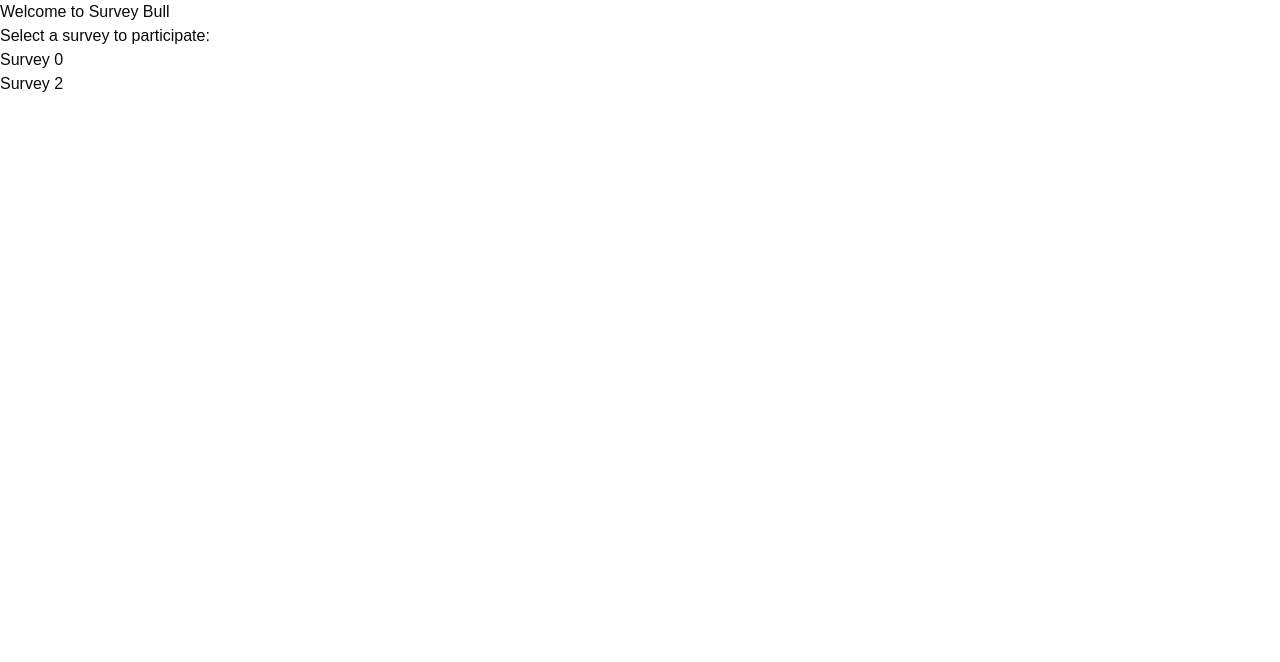
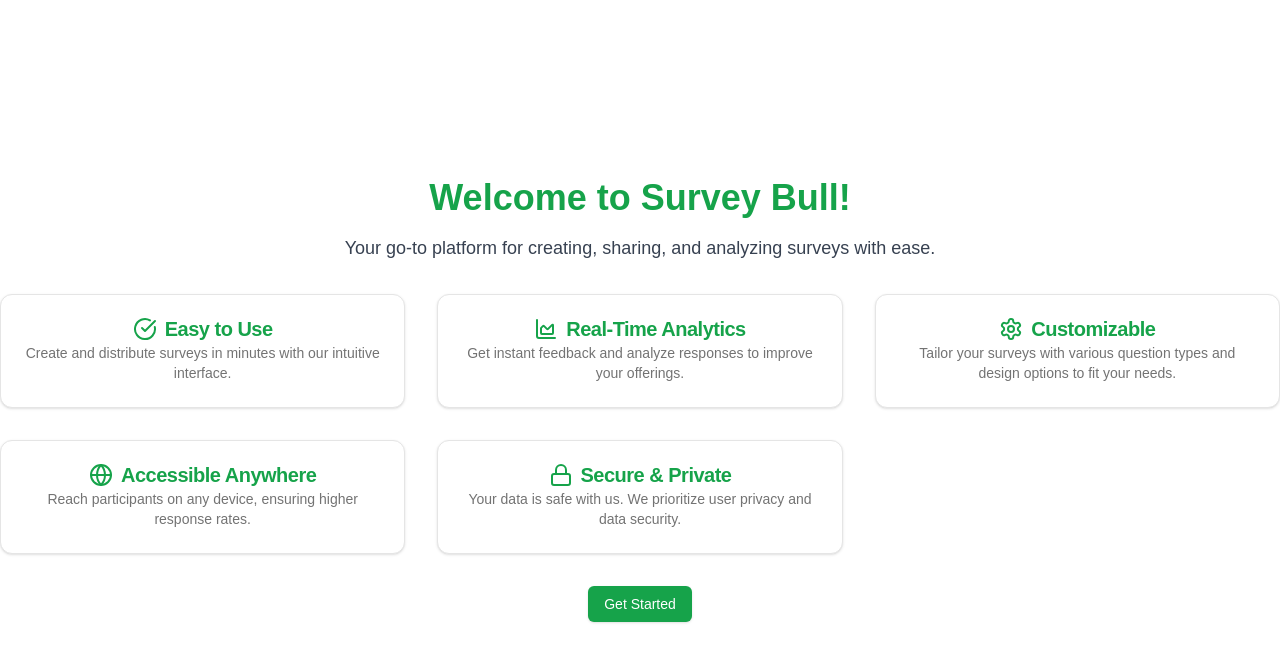
Before and after one commit to surajshivkumar/Survey-Bull, a Next.js app: page / in a window 1280 px wide. Shown: the top 662 px of the page. Built offline with nearby package versions, Linux system fonts and the light colour scheme.

Commit message:
home page added

```diff
--- a/app/page.tsx
+++ b/app/page.tsx
@@ -1,20 +1,103 @@
-// app/page.tsx
-import Link from "next/link";
+"use client";
 
-export default function Home() {
+import { Button } from "./components/ui-page/button";
+import {
+  Card,
+  CardContent,
+  CardTitle,
+  CardDescription,
+} from "./components/ui-page/card";
+import {
+  CheckCircle,
+  ChartArea,
+  FileSliders,
+  Globe,
+  Lock,
+  Settings,
+} from "lucide-react"; // Make sure to import the icon
+
+export default function HomePage() {
   return (
-    <div>
-      <h1>Welcome to Survey Bull</h1>
-      <p>Select a survey to participate:</p>
-      <ul>
-        <li>
-          <Link href="/surveys/1">Survey 0</Link>
-        </li>
-        <li>
-          <Link href="/surveys/2">Survey 2</Link>
-        </li>
-        {/* Add more survey links as needed */}
-      </ul>
-    </div>
+    <main className="flex flex-col items-center justify-center min-h-screen bg-white text-gray-900">
+      <h1 className="text-4xl font-bold text-green-600 mb-4">
+        Welcome to Survey Bull!
+      </h1>
+      <p className="text-lg text-gray-700 mb-8">
+        Your go-to platform for creating, sharing, and analyzing surveys with
+        ease.
+      </p>
+
+      <div className="grid grid-cols-1 gap-4 md:grid-cols-3 md:gap-8">
+        <Card>
+          <CardContent className="flex flex-col items-center mt-5">
+            <CardTitle className="text-xl font-bold text-green-600 flex items-center">
+              <CheckCircle className="mr-2" />
+              Easy to Use
+            </CardTitle>
+            <CardDescription className="text-center">
+              Create and distribute surveys in minutes with our intuitive
+              interface.
+            </CardDescription>
+          </CardContent>
+        </Card>
+
+        <Card>
+          <CardContent className="flex flex-col items-center mt-5">
+            <CardTitle className="text-xl font-bold text-green-600 flex items-center">
+              <ChartArea className="mr-2" />
+              Real-Time Analytics
+            </CardTitle>
+            <CardDescription className="text-center">
+              Get instant feedback and analyze responses to improve your
+              offerings.
+            </CardDescription>
+          </CardContent>
+        </Card>
+
+        <Card>
+          <CardContent className="flex flex-col items-center mt-5">
+            <CardTitle className="text-xl font-bold text-green-600 flex items-center">
+              <Settings className="mr-2" />
+              Customizable
+            </CardTitle>
+            <CardDescription className="text-center">
+              Tailor your surveys with various question types and design options
+              to fit your needs.
+            </CardDescription>
+          </CardContent>
+        </Card>
+
+        <Card>
+          <CardContent className="flex flex-col items-center mt-5">
+            <CardTitle className="text-xl font-bold text-green-600 flex items-center">
+              <Globe className="mr-2" />
+              Accessible Anywhere
+            </CardTitle>
+            <CardDescription className="text-center">
+              Reach participants on any device, ensuring higher response rates.
+            </CardDescription>
+          </CardContent>
+        </Card>
+
+        <Card>
+          <CardContent className="flex flex-col items-center mt-5">
+            <CardTitle className="text-xl font-bold text-green-600 flex items-center">
+              <Lock className="mr-2" />
+              Secure & Private
+            </CardTitle>
+            <CardDescription className="text-center">
+              Your data is safe with us. We prioritize user privacy and data
+              security.
+            </CardDescription>
+          </CardContent>
+        </Card>
+      </div>
+
+      <div className="mt-8">
+        <Button className="bg-green-600 hover:bg-green-700 text-white">
+          Get Started
+        </Button>
+      </div>
+    </main>
   );
 }
--- a/app/surveys/[id]/page.tsx
+++ b/app/surveys/[id]/page.tsx
@@ -145,11 +145,58 @@ export default function SurveyPageComponent() {
   };
 
   // Handle form submission
-  const handleSubmit = (e: React.FormEvent) => {
+  const handleSubmit = async (e: React.FormEvent) => {
     e.preventDefault();
     console.log("Survey submitted:", formData);
-    setIsSubmitted(true);
-    // Here you would typically send the data to your server
+
+    // Prepare the payload
+    const responseDto = {
+      SurveyId: surveyData.surveyId, // Make sure this matches your backend
+      Name: formData.name,
+      Email: formData.email,
+      Answers: surveyData.questions.map((question) => ({
+        QuestionId: question.questionId,
+        OptionId: formData[`question_${question.questionId}`]
+          ? question.options.find(
+              (option) =>
+                option.text === formData[`question_${question.questionId}`]
+            )?.optionId
+          : null,
+        TextAnswer: formData[`question_${question.questionId}`] || "",
+      })),
+    };
+
+    try {
+      //https://localhost:7216
+      const res = await fetch(
+        `${process.env.NEXT_PUBLIC_API_BASE_URL}/api/surveys/submit`,
+        {
+          method: "POST",
+          headers: {
+            "Content-Type": "application/json",
+          },
+          body: JSON.stringify(responseDto),
+        }
+      );
+
+      if (res.ok) {
+        const result = await res.json();
+        console.log("Response submitted successfully:", result);
+
+        setIsSubmitted(true); // Open the thank you dialog
+        // isSubmitted
+        // resetForm(); // Reset the form after successful submission
+      } else {
+        const error = await res.json();
+        console.error("Failed to submit response:", error);
+        setError(
+          error.message || "Failed to submit response. Please try again."
+        );
+      }
+    } catch (error) {
+      console.error("Error submitting survey:", error);
+      setError("An unexpected error occurred. Please try again.");
+    }
   };
 
   // Reset the form after submission
@@ -339,7 +386,7 @@ export default function SurveyPageComponent() {
       </div>
 
       {/* Thank You Dialog */}
-      <Dialog open={isSubmitted} onOpenChange={setIsSubmitted}>
+      <Dialog open={isSubmitted} onOpenChange={(open) => setIsSubmitted(open)}>
         <DialogContent className="sm:max-w-[425px]">
           <DialogHeader>
             <DialogTitle className="text-center text-2xl font-bold text-green-600">
@@ -360,7 +407,10 @@ export default function SurveyPageComponent() {
           </DialogHeader>
           <div className="flex justify-center mt-4">
             <Button
-              onClick={resetForm}
+              onClick={() => {
+                setIsSubmitted(false); // Close the dialog
+                resetForm(); // Reset the form data
+              }}
               className="bg-green-600 hover:bg-green-700 text-white"
             >
               Close
```
